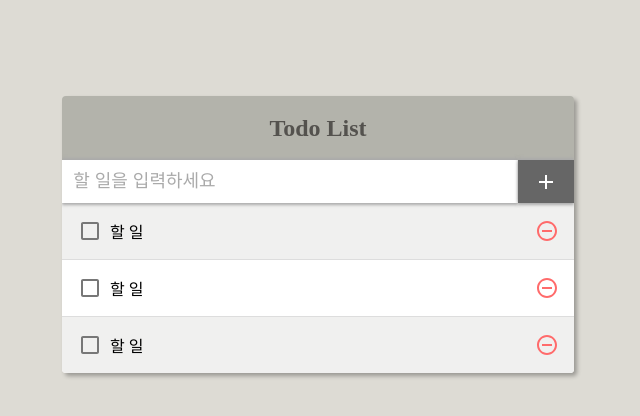
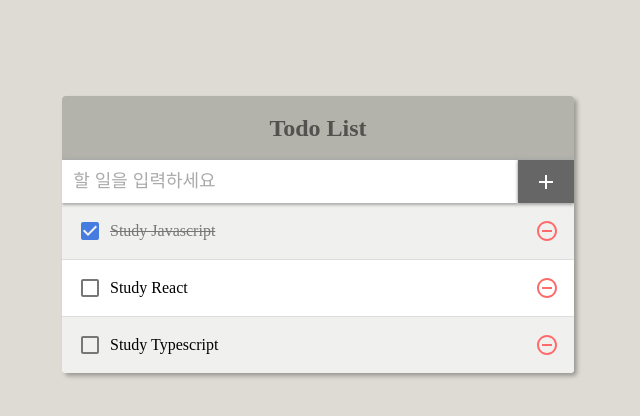
Before and after one commit to SunYoungKwon/todo-app-with-react, a React (Create React App) app: page / in a window 1280 px wide. Shown: the top 416 px of the page, without its empty margins (322-962 px from the left). Built offline with nearby package versions, Linux system fonts and the light colour scheme.

Commit message:
Feat: print todolist with todos data

```diff
--- a/src/App.js
+++ b/src/App.js
@@ -1,13 +1,31 @@
-import React from 'react';
+import React, { useState } from 'react';
 import TodoTemplate from './components/TodoTemplate';
 import TodoInput from './components/TodoInput';
 import TodoList from './components/TodoList';
 
 const App = () => {
+  const [todos, setTodos] = useState([
+    {
+      id: 1,
+      text: 'Study Javascript',
+      checked: true,
+    },
+    {
+      id: 2,
+      text: 'Study React',
+      checked: false,
+    },
+    {
+      id: 3,
+      text: 'Study Typescript',
+      checked: false,
+    },
+  ]);
+
   return (
     <TodoTemplate>
       <TodoInput />
-      <TodoList />
+      <TodoList todos={todos} />
     </TodoTemplate>
   );
 };
--- a/src/components/TodoList.js
+++ b/src/components/TodoList.js
@@ -2,12 +2,12 @@
 import TodoListItem from './TodoListItem';
 import './TodoList.scss';
 
-const TodoList = () => {
+const TodoList = ({ todos }) => {
   return (
     <ul className="TodoList">
-      <TodoListItem />
-      <TodoListItem />
-      <TodoListItem />
+      {todos.map((todo) => (
+        <TodoListItem todo={todo} key={todo.id} />
+      ))}
     </ul>
   );
 };
--- a/src/components/TodoListItem.js
+++ b/src/components/TodoListItem.js
@@ -1,13 +1,16 @@
 import React from 'react';
 import { MdCheckBoxOutlineBlank, MdCheckBox, MdRemoveCircleOutline } from 'react-icons/md';
+import cn from 'classnames';
 import './TodoListItem.scss';
 
-const TodoListItem = () => {
+const TodoListItem = ({ todo }) => {
+  const { text, checked } = todo;
+
   return (
     <li className="TodoListItem">
-      <div className="checkbox">
-        <MdCheckBoxOutlineBlank />
-        <div className="text">할 일</div>
+      <div className={cn('checkbox', { checked })}>
+        {checked ? <MdCheckBox /> : <MdCheckBoxOutlineBlank />}
+        <div className="text">{text}</div>
       </div>
       <div className="remove">
         <MdRemoveCircleOutline />
--- a/src/components/TodoListItem.scss
+++ b/src/components/TodoListItem.scss
@@ -29,11 +29,11 @@
 
     &.checked {
       svg {
-        color: #296be6;
+        color: #467ce0;
       }
 
       .text {
-        color: #555;
+        color: #777;
         text-decoration: line-through;
       }
     }
```
